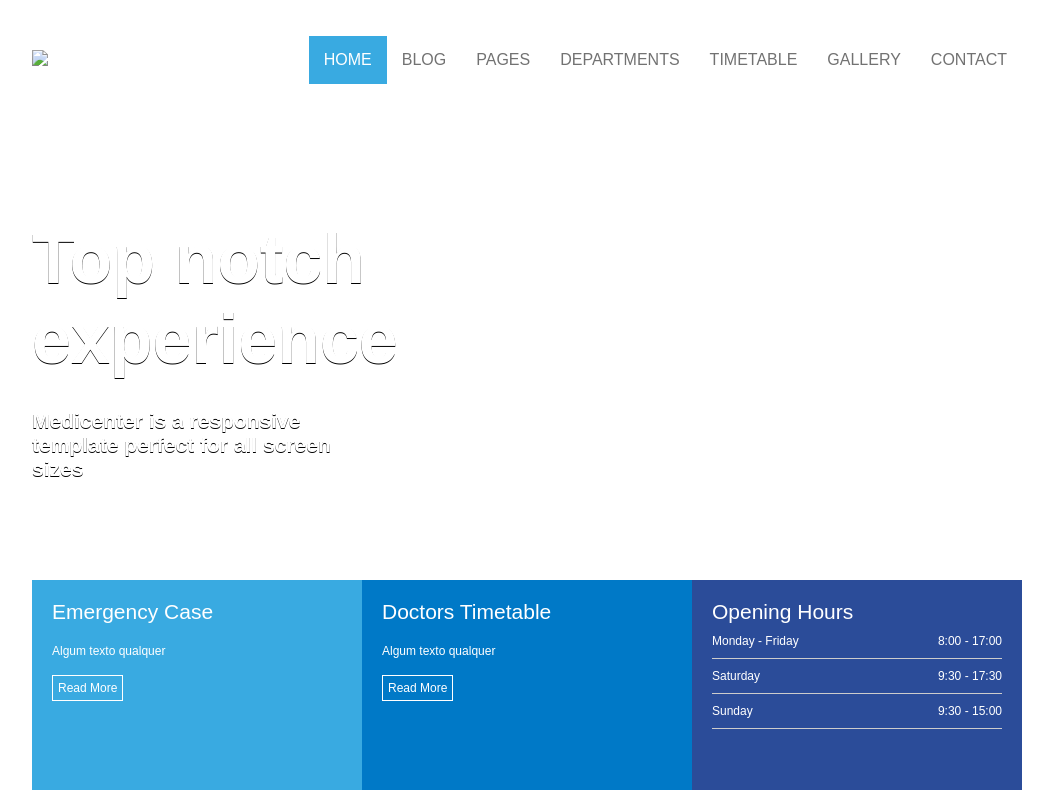
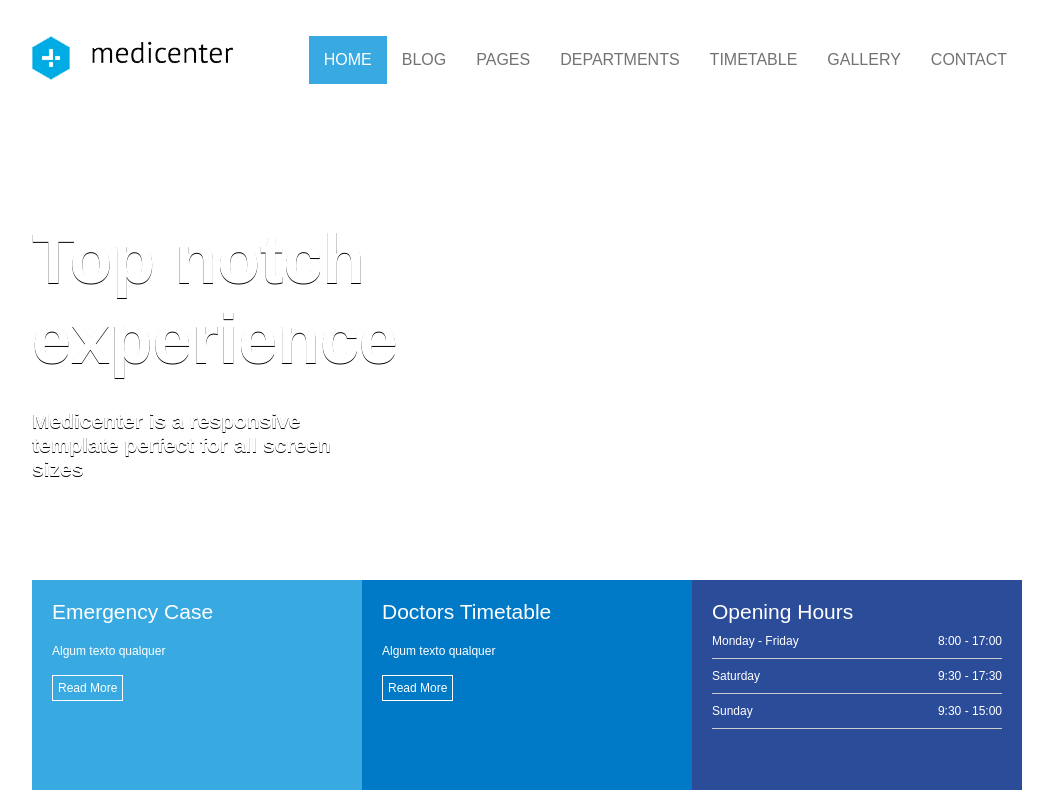
Before and after one commit to YuriTayro/Site-Responsivo, a plain HTML site: page index.html in a window 1280 px wide. Shown: the top 800 px of the page, without its empty margins (113-1166 px from the left). Drawn offline with Linux system fonts and the light colour scheme; files whose address does not match are found by name.

Commit message:
Terceiro commit
Mudança no codigo.

```diff
--- a/index.html
+++ b/index.html
@@ -11,7 +11,7 @@
     <header>
         <div class="container">
             <div class="logo">
-                <a href=""><img src="../MediCenter/logo.png"></a>
+                <a href=""><img src="logo.png"></a>
             </div>
             <div class="menu">
                 <nav>
```
